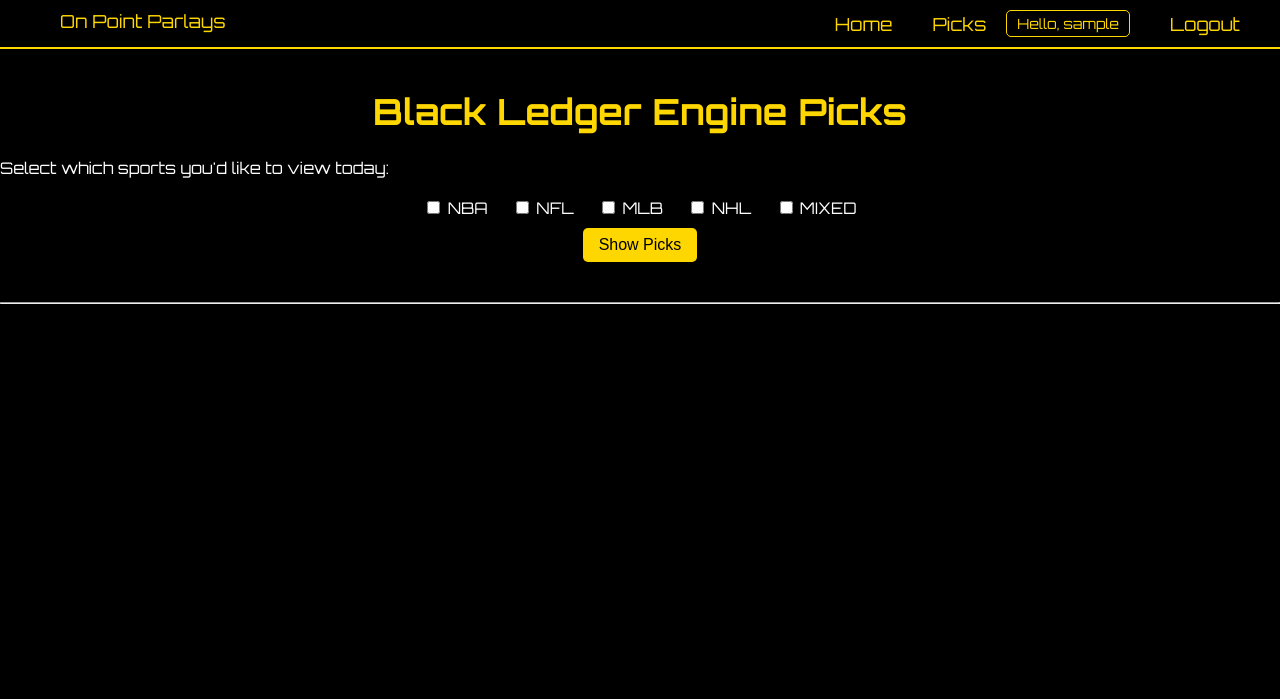
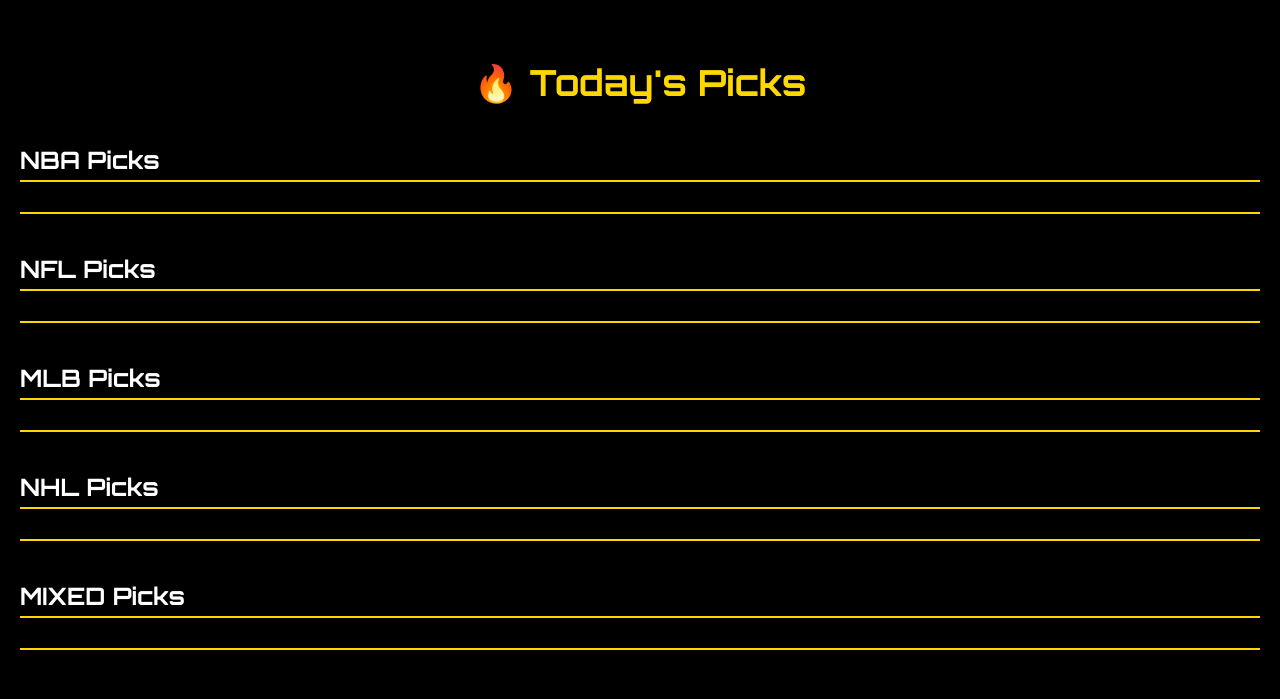
Before and after one commit to Onpointparlays/on-point-parlays, a Flask app: page /picks in a window 1280 px wide. Shown: the top 699 px of the page. Run offline with Flask 3, Linux system fonts and the light colour scheme; the visitor is signed in with stand-in values (Sample User, id 1); data that the repository does not hold is empty.

Commit message:
Update picks display with BlackLedger tier system

```diff
--- a/app.py
+++ b/app.py
@@ -1,12 +1,13 @@
 from flask import Flask, render_template, request, redirect, session, url_for, flash
-from models import db, User, Pick
+from models import db, User, Pick, BlackLedgerPick
 from werkzeug.security import generate_password_hash, check_password_hash
 from datetime import datetime, timedelta, timezone
 from sqlalchemy import func
 import os
 import requests
 import random
-from generate_picks import generate_black_ledger_picks  # ✅ Import real pick generator
+import json
+from generate_picks import generate_black_ledger_picks
 
 app = Flask(__name__)
 app.secret_key = 'your_secret_key_here'
@@ -41,7 +42,9 @@
 
     now = datetime.utcnow()
     since = now - timedelta(hours=24)
+
     picks = Pick.query.filter(Pick.created_at >= since).order_by(Pick.created_at.desc()).all()
+    parlays = BlackLedgerPick.query.filter(BlackLedgerPick.created_at >= since).order_by(BlackLedgerPick.created_at.desc()).all()
 
     picks_by_sport = {
         'nba': {'safe': [], 'mid': [], 'high': []},
@@ -56,6 +59,16 @@
         tier_key = pick.tier.lower()
         if sport_key in picks_by_sport and tier_key in picks_by_sport[sport_key]:
             picks_by_sport[sport_key][tier_key].append(pick)
+
+    for parlay in parlays:
+        sport_key = parlay.sport.lower()
+        tier_key = parlay.tier.lower()
+        if sport_key in picks_by_sport and tier_key in picks_by_sport[sport_key]:
+            try:
+                parlay.legs = json.loads(parlay.legs)
+            except:
+                parlay.legs = []
+            picks_by_sport[sport_key][tier_key].append(parlay)
 
     return render_template('picks.html', picks_by_sport=picks_by_sport)
 
--- a/templates/picks.html
+++ b/templates/picks.html
@@ -1,93 +1,105 @@
-{% extends "layout.html" %}
-{% block content %}
-<h1>Black Ledger Engine Picks</h1>
-<p>Select which sports you'd like to view today:</p>
+<!DOCTYPE html>
+<html lang="en">
+<head>
+    <meta charset="UTF-8">
+    <title>Today’s Picks - On Point Parlays</title>
+    <link href="https://fonts.googleapis.com/css2?family=Orbitron:wght@400;700&display=swap" rel="stylesheet">
+    <link rel="stylesheet" href="{{ url_for('static', filename='style.css') }}">
+    <style>
+        body {
+            font-family: 'Orbitron', sans-serif;
+            background-color: #000;
+            color: #fff;
+            margin: 0;
+            padding: 20px;
+        }
 
-<div class="filter-box">
-  <form id="filterForm">
-    {% for sport in ['nba', 'nfl', 'mlb', 'nhl', 'mixed'] %}
-    <label>
-      <input type="checkbox" name="sport" value="{{ sport }}"
-        {% if picks_by_sport[sport].safe or picks_by_sport[sport].mid or picks_by_sport[sport].high %}checked{% endif %}>
-      {{ sport.upper() }}
-    </label>
-    {% endfor %}
-    <br>
-    <button type="submit">Show Picks</button>
-  </form>
-</div>
+        h2 {
+            border-bottom: 2px solid #FFD700;
+            padding-bottom: 5px;
+            margin-top: 40px;
+        }
 
-<hr style="margin: 40px 0;">
+        .tier-title {
+            color: #FFD700;
+            font-size: 22px;
+            margin: 25px 0 10px;
+        }
 
-{% set sports = [('nba', '🏀 NBA'), ('nfl', '🏈 NFL'), ('mlb', '⚾ MLB'), ('nhl', '🏒 NHL'), ('mixed', '🎯 Mixed')] %}
+        .card {
+            background: #111;
+            border: 1px solid #FFD700;
+            border-radius: 8px;
+            padding: 15px;
+            margin-bottom: 15px;
+        }
 
-{% for id, label in sports %}
-<div id="{{ id }}" class="sport-section">
-  <h2 style="color:#FFD700;">{{ label }} Picks</h2>
-  {% set sport_picks = picks_by_sport[id] %}
-  {% set total = sport_picks.safe | length + sport_picks.mid | length + sport_picks.high | length %}
-  {% if total == 0 %}
-  <p style="color: #ccc;">No games available. This sport may currently be in the offseason.</p>
-  {% else %}
+        .card h3 {
+            margin-top: 0;
+            font-size: 18px;
+            color: #FFD700;
+        }
 
-  {% for tier_label, tier_class, tier_data in [
-    ('Safe Tier', 'safe', sport_picks.safe),
-    ('Mid Tier', 'mid', sport_picks.mid),
-    ('High Risk', 'high', sport_picks.high)
-  ] %}
-  {% if tier_data %}
-  <div class="card-tier-group">
-    <div class="tier-label {{ tier_class }}">{{ tier_label }}</div>
-    <div class="card-container">
-      {% for pick in tier_data %}
-      <div class="card-wrapper {{ tier_class }}" onclick="flipCard(this)">
+        .parlay-leg {
+            margin-left: 15px;
+            padding-left: 10px;
+            border-left: 2px solid #FFD700;
+            margin-bottom: 10px;
+        }
+
+        .summary {
+            margin-top: 10px;
+            font-size: 14px;
+            color: #ccc;
+        }
+
+        .divider {
+            height: 2px;
+            background: #FFD700;
+            margin: 30px 0;
+        }
+    </style>
+</head>
+<body>
+    <h1>🔥 Today's Picks</h1>
+
+    {% for sport, tiers in picks_by_sport.items() %}
+        {% set sport_display = sport.upper() %}
+        <h2>{{ sport_display }} Picks</h2>
+
+        {% for tier, picks in tiers.items() %}
+            {% if picks %}
+                <div class="tier-title">{{ tier|capitalize }} Tier</div>
+
+                {% for pick in picks %}
                     <div class="card">
-          <div class="card-front">
-            <img src="/static/images/{{ id }}_logo.png" style="height: 160px; margin-bottom: 20px; filter: drop-shadow(0 0 10px #FFD700);">
-            <h2 style="margin: 0;">Hit Chance</h2>
-            <p style="font-size: 32px; font-weight: bold;">{{ pick.hit_chance }}</p>
-          </div>
-          <div class="card-back" style="font-size: 14px; line-height: 1.4;">
-            <strong>🎯 {{ tier_label }} Parlay</strong><br><br>
-            <div style="font-weight: bold;">{{ pick.pick_text|safe }}</div><br>
-            <strong>Summary:</strong><br>
-            <div>{{ pick.summary|safe }}</div><br>
-            💡 <em>Confidence: {{ pick.confidence }}</em><br><br>
-            <hr style="margin: 6px 0; border-color: #444;">
-            <div style="font-size: 13px;">
-              📊 <strong>Smartline Value:</strong> {{ pick.smartline_value }}<br>
-              🙅 <strong>Public Fade Value:</strong> {{ pick.public_fade_value }}
-            </div>
-          </div>
-        </div>
+                        {% if pick.legs is defined %}
+                            <!-- Parlay Display -->
+                            <h3>🧠 Parlay — {{ pick.bet_type }} | Hit Chance: {{ pick.hit_chance }} | Confidence: {{ pick.confidence }}</h3>
+                            {% for leg in pick.legs %}
+                                <div class="parlay-leg">
+                                    • <strong>{{ leg.team }}</strong> — {{ leg.type }} at {{ leg.odds }}<br>
+                                    <small>{{ leg.summary }}</small>
                                 </div>
                             {% endfor %}
+                            <div class="summary"><em>{{ pick.summary }}</em></div>
+                            {% if pick.is_mystery %}
+                                <div style="color: cyan; font-weight: bold;">🎩 Mystery Pick</div>
+                            {% endif %}
+                        {% else %}
+                            <!-- Standard Pick Display -->
+                            <h3>{{ pick.pick_text }}</h3>
+                            <div>💡 Confidence: {{ pick.confidence }} | 📈 Hit Chance: {{ pick.hit_chance }}</div>
+                            <div>🏦 {{ pick.sportsbook }} | Odds: {{ pick.odds }}</div>
+                            <div>📊 Smartline: {{ pick.smartline_value }} | Fade: {{ pick.public_fade_value }}</div>
+                            <div class="summary"><em>{{ pick.summary }}</em></div>
+                        {% endif %}
                     </div>
-  </div>
+                {% endfor %}
             {% endif %}
         {% endfor %}
 
-  {% endif %}
-</div>
+        <div class="divider"></div>
     {% endfor %}
-
-<script>
-function flipCard(el) {
-  el.classList.toggle('flipped');
-}
-
-function filterSections() {
-  const selected = Array.from(document.querySelectorAll('input[name="sport"]:checked')).map(cb => cb.value);
-  document.querySelectorAll('.sport-section').forEach(section => {
-    section.style.display = selected.includes(section.id) ? 'block' : 'none';
-  });
-}
-
-document.getElementById('filterForm').addEventListener('submit', function (e) {
-  e.preventDefault();
-  filterSections();
-});
-
-window.addEventListener('DOMContentLoaded', filterSections);
-</script>
-{% endblock %}
+</body>
+</html>
```
Lines whose indentation alone changed are shown as unchanged.
